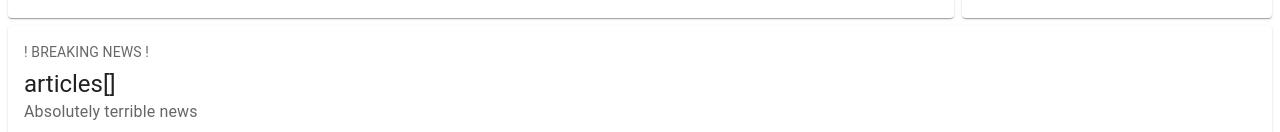
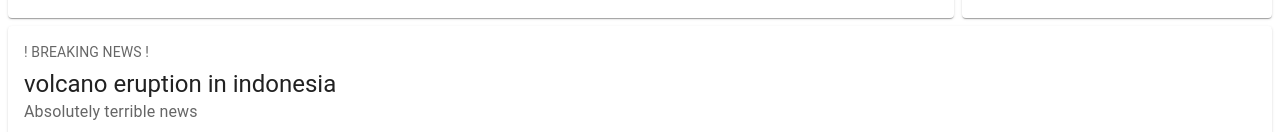
Before and after one commit to ydz6708277239/react-hbw5uq, a React (Create React App) app: page / in a window 1280 px wide. Shown: the part 820-952 px from the top of the page. Built offline with nearby package versions, Linux system fonts and the light colour scheme; what react-hooks-global-state would draw is missing.

Commit message:
1 file modified

```diff
--- a/src/MainApp.js
+++ b/src/MainApp.js
@@ -96,7 +96,7 @@ export default function MainApp() {
               ! BREAKING NEWS !
             </Typography>
             <Typography variant="h5" component="div">
-              articles[]
+              {articles[index][0]}
             </Typography>
             <Typography sx={{ mb: 1.5 }} color="text.secondary">
               Absolutely terrible news
```
